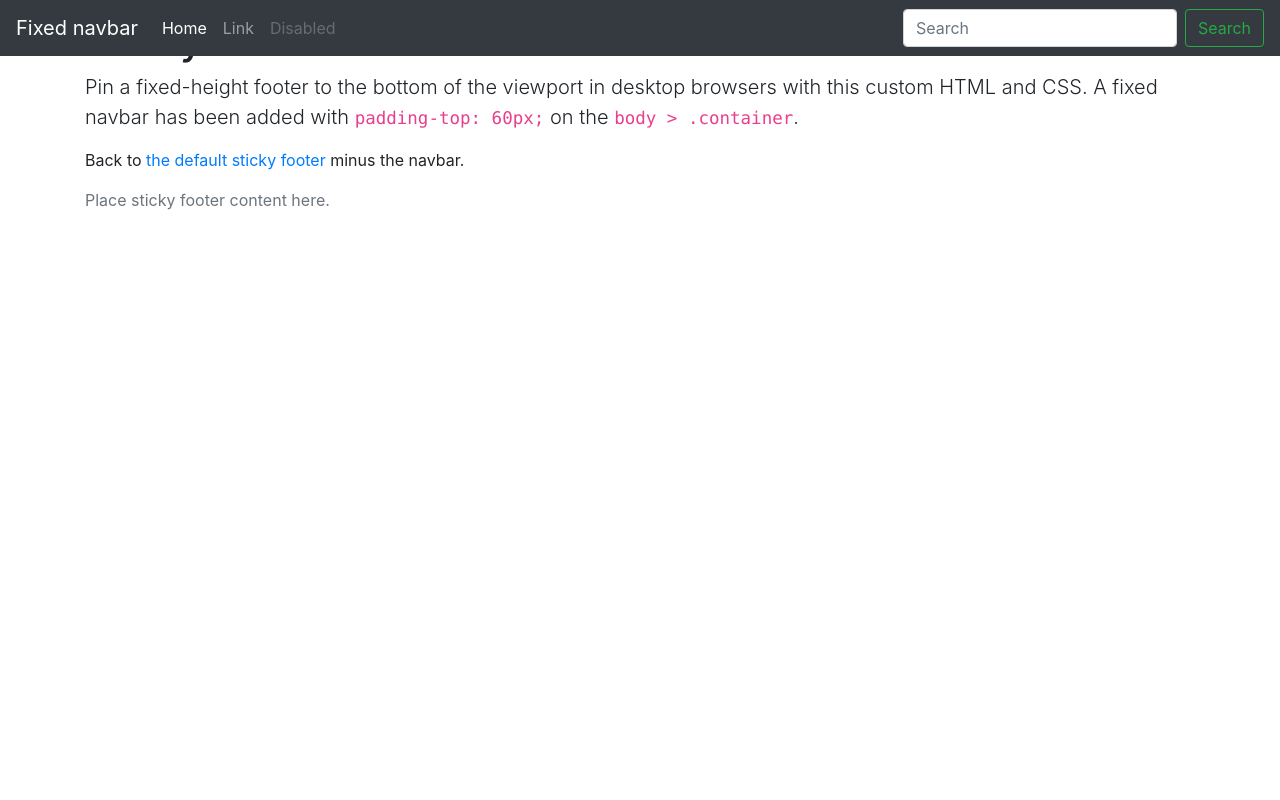
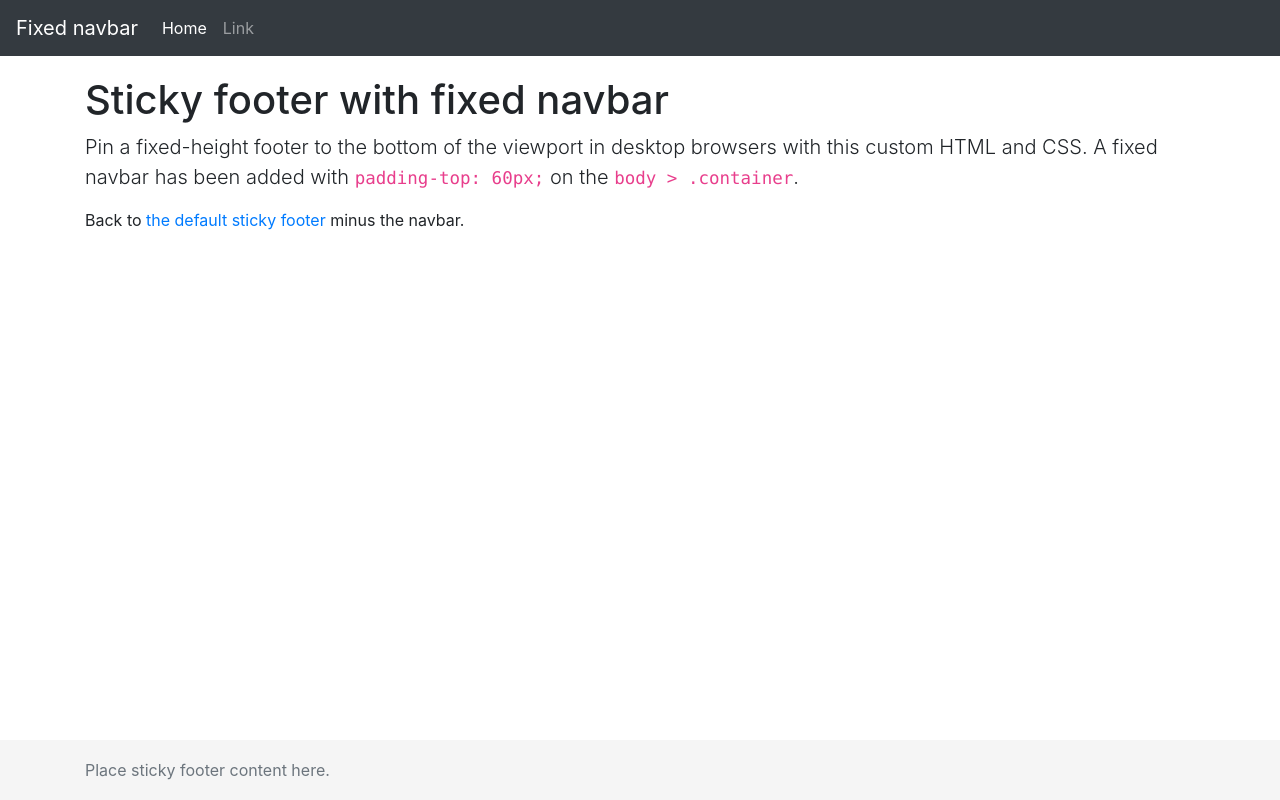
Before and after one commit to joshuajomiller/angular-starter-kit, an Angular app: page / in a window 1280 px wide. Built offline with nearby package versions, Linux system fonts and the light colour scheme.

Commit message:
Change to regular bootstrap and set up main layout

```diff
--- a/package.json
+++ b/package.json
@@ -22,7 +22,6 @@
     "@angular/platform-browser-dynamic": "^5.2.1",
     "@angular/platform-server": "^5.2.1",
     "@angular/router": "^5.2.1",
-    "@ng-bootstrap/ng-bootstrap": "^1.0.0-beta.6",
     "core-js": "^2.4.1",
     "rxjs": "^5.4.2",
     "zone.js": "^0.8.14"
--- a/src/app/app.component.css
+++ b/src/app/app.component.css
@@ -1,4 +1,12 @@
-body {
-    min-height: 75rem;
-    padding-top: 4.5rem;
+.body_container{
+    padding: 60px 0 20px;
 }
+
+.footer {
+    position: absolute;
+    bottom: 0;
+    width: 100%;
+    height: 60px;
+    line-height: 60px;
+    background-color: #f5f5f5;
+}
--- a/src/app/app.component.html
+++ b/src/app/app.component.html
@@ -1,9 +1,10 @@
+<div class="container body_container">
   <nav class="navbar navbar-expand-md navbar-dark fixed-top bg-dark">
     <a class="navbar-brand" href="#">Fixed navbar</a>
-  <button class="navbar-toggler" type="button" data-toggle="collapse" data-target="#navbarCollapse" aria-controls="navbarCollapse" aria-expanded="false" aria-label="Toggle navigation">
+    <button class="navbar-toggler" type="button" data-toggle="collapse" data-target="#navbarSupportedContent" aria-controls="navbarSupportedContent" aria-expanded="false" aria-label="Toggle navigation">
       <span class="navbar-toggler-icon"></span>
     </button>
-  <div class="collapse navbar-collapse" id="navbarCollapse">
+    <div class="collapse navbar-collapse" id="navbarSupportedContent">
       <ul class="navbar-nav mr-auto">
         <li class="nav-item active">
           <a class="nav-link" href="#">Home <span class="sr-only">(current)</span></a>
@@ -11,14 +12,7 @@
         <li class="nav-item">
           <a class="nav-link" href="#">Link</a>
         </li>
-      <li class="nav-item">
-        <a class="nav-link disabled" href="#">Disabled</a>
-      </li>
       </ul>
-    <form class="form-inline mt-2 mt-md-0">
-      <input class="form-control mr-sm-2" type="text" placeholder="Search" aria-label="Search">
-      <button class="btn btn-outline-success my-2 my-sm-0" type="submit">Search</button>
-    </form>
     </div>
   </nav>
 
@@ -29,6 +23,9 @@
     </div>
     <p class="lead">Pin a fixed-height footer to the bottom of the viewport in desktop browsers with this custom HTML and CSS. A fixed navbar has been added with <code>padding-top: 60px;</code> on the <code>body &gt; .container</code>.</p>
     <p>Back to <a href="../sticky-footer">the default sticky footer</a> minus the navbar.</p>
+
+    <router-outlet></router-outlet>
+  </div>
 </div>
 
 <footer class="footer">
@@ -36,4 +33,3 @@
     <span class="text-muted">Place sticky footer content here.</span>
   </div>
 </footer>
-<router-outlet></router-outlet>
--- a/src/app/app.module.ts
+++ b/src/app/app.module.ts
@@ -1,7 +1,5 @@
 import { BrowserModule } from '@angular/platform-browser';
 import { NgModule } from '@angular/core';
-
-import { NgbModule } from '@ng-bootstrap/ng-bootstrap';
 
 import { AppRoutingModule } from './app-routing.module';
 import { AppComponent } from './app.component';
@@ -32,7 +30,6 @@ import { PrivacyComponent } from './privacy/privacy.component';
   ],
   imports: [
     BrowserModule,
-    NgbModule.forRoot(),
     AppRoutingModule
   ],
   providers: [],
--- a/src/index.html
+++ b/src/index.html
@@ -12,5 +12,9 @@
 </head>
 <body>
   <app-root></app-root>
+
+  <script src="https://code.jquery.com/jquery-3.2.1.slim.min.js" integrity="sha384-KJ3o2DKtIkvYIK3UENzmM7KCkRr/rE9/Qpg6aAZGJwFDMVNA/GpGFF93hXpG5KkN" crossorigin="anonymous"></script>
+  <script src="https://cdnjs.cloudflare.com/ajax/libs/popper.js/1.12.9/umd/popper.min.js" integrity="sha384-ApNbgh9B+Y1QKtv3Rn7W3mgPxhU9K/ScQsAP7hUibX39j7fakFPskvXusvfa0b4Q" crossorigin="anonymous"></script>
+  <script src="https://maxcdn.bootstrapcdn.com/bootstrap/4.0.0/js/bootstrap.min.js" integrity="sha384-JZR6Spejh4U02d8jOt6vLEHfe/JQGiRRSQQxSfFWpi1MquVdAyjUar5+76PVCmYl" crossorigin="anonymous"></script>
 </body>
 </html>
--- a/src/styles.css
+++ b/src/styles.css
@@ -1 +1,8 @@
-/* You can add global styles to this file, and also import other style files */
+html{
+    position: relative;
+    min-height: 100%;
+}
+
+body {
+    margin-bottom: 60px;
+}
```
Lines whose indentation alone changed are shown as unchanged.
